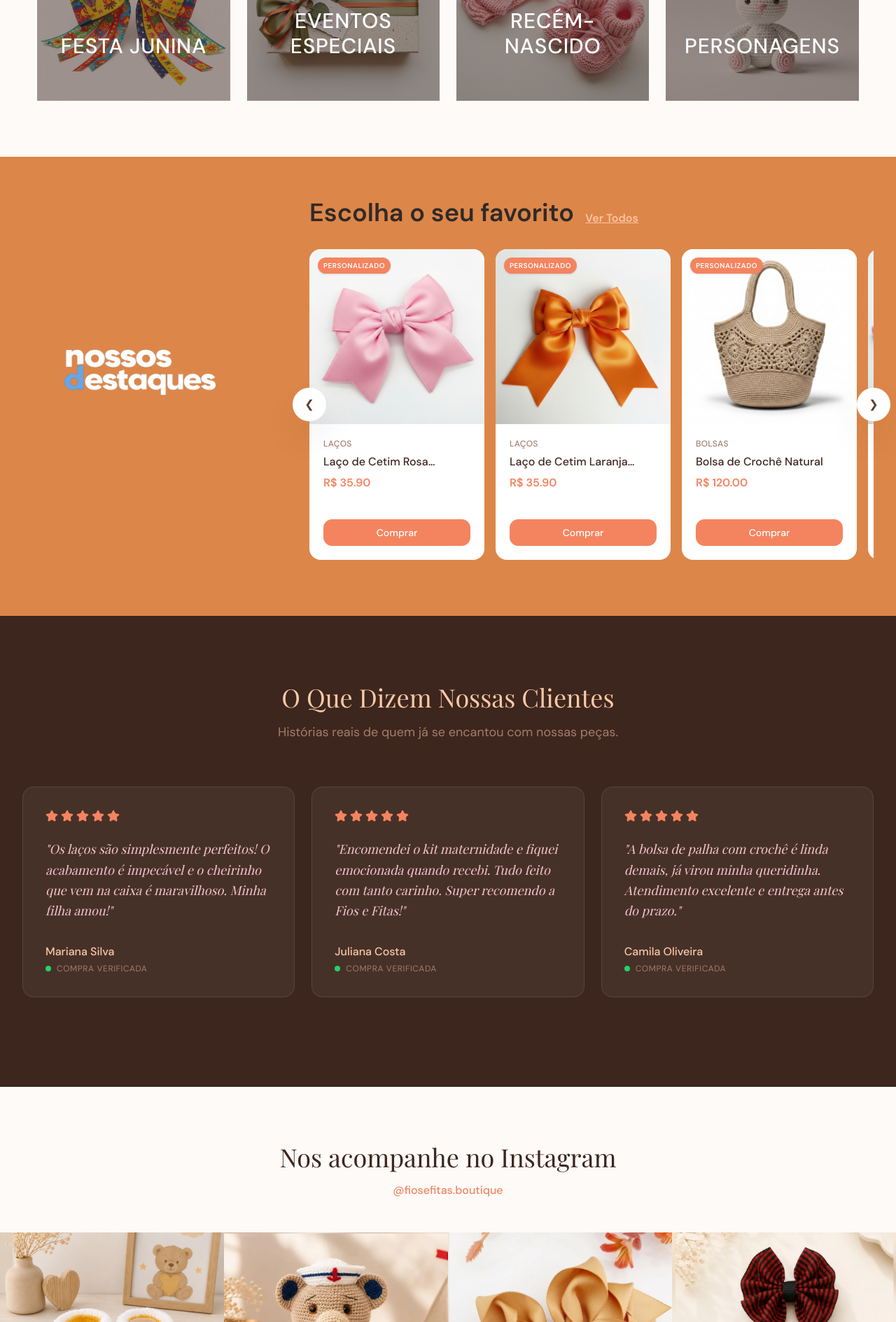
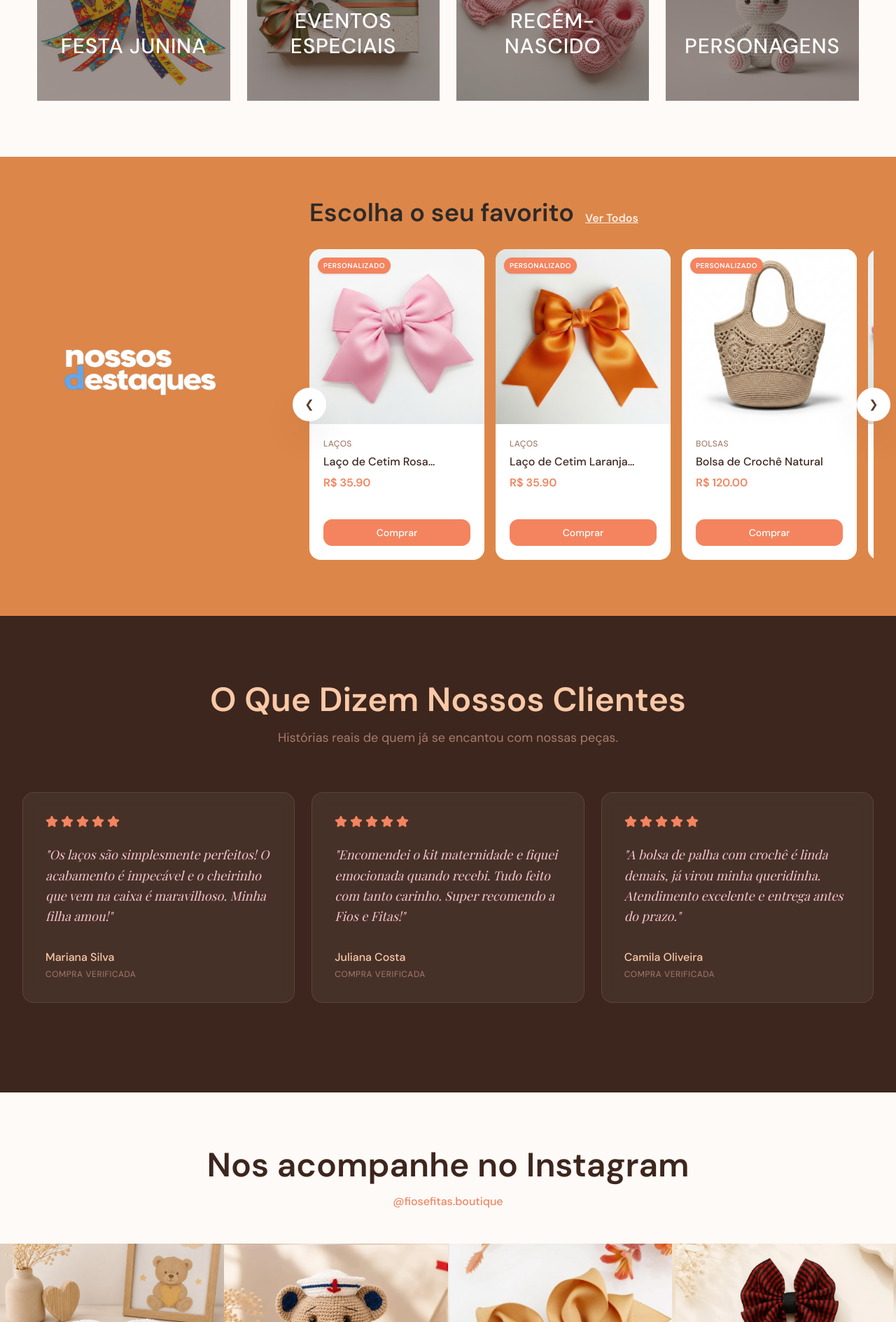
Before and after one commit to fiosefitas-store/fios-e-fitas, a Next.js app: page / in a window 1280 px wide. Shown: the part 1015-2904 px from the top of the page at 70% size. Built offline with nearby package versions, Linux system fonts and the light colour scheme; a web font is replaced by a local one.

Commit message:
Últimos ajustes da Home

```diff
--- a/components/home/Depoimentos.tsx
+++ b/components/home/Depoimentos.tsx
@@ -22,7 +22,7 @@ export default function Depoimentos() {
     <section className="bg-[#3D261D] py-24 px-4 md:px-8 overflow-hidden">
       <div className="max-w-7xl mx-auto">
         <div className="text-center mb-16">
-          <h2 className="font-display text-4xl text-[#FAC9A8] mb-4">O Que Dizem Nossas Clientes</h2>
+          <h2 className="font-bold md:text-5xl text-3xl text-[#FAC9A8] mb-4">O Que Dizem Nossos Clientes</h2>
           <p className="text-[#A67C6D] text-lg">Histórias reais de quem já se encantou com nossas peças.</p>
         </div>
 
@@ -40,7 +40,6 @@ export default function Depoimentos() {
               <div>
                 <p className="font-medium text-[#FAC9A8]">{dep.nome}</p>
                 <div className="flex items-center gap-2 mt-1">
-                  <span className="w-2 h-2 rounded-full bg-[#25D366]"></span>
                   <span className="text-[#A67C6D] text-xs uppercase tracking-wider">Compra Verificada</span>
                 </div>
               </div>
--- a/components/home/InstagramSection.tsx
+++ b/components/home/InstagramSection.tsx
@@ -14,7 +14,7 @@ export default function InstagramSection() {
   return (
     <section className="py-20">
       <div className="text-center mb-12 px-4">
-        <h2 className="font-display text-3xl md:text-4xl text-[#3D261D] mb-4">
+        <h2 className="font-bold text-3xl md:text-5xl text-[#3D261D] mb-4">
           Nos acompanhe no Instagram
         </h2>
         <a
--- a/components/home/ProdutosDestaque.tsx
+++ b/components/home/ProdutosDestaque.tsx
@@ -64,7 +64,7 @@ export default function ProdutosDestaque() {
 
               <Link
                 href="/todos"
-                className="mt-2 md:mt-4 underline text-right md:text-left text-[#ffc4a4] font-semibold"
+                className="mt-2 md:mt-4 underline text-right md:text-left text-[#fff0e8] font-semibold"
               >
                 Ver Todos
               </Link>
```
